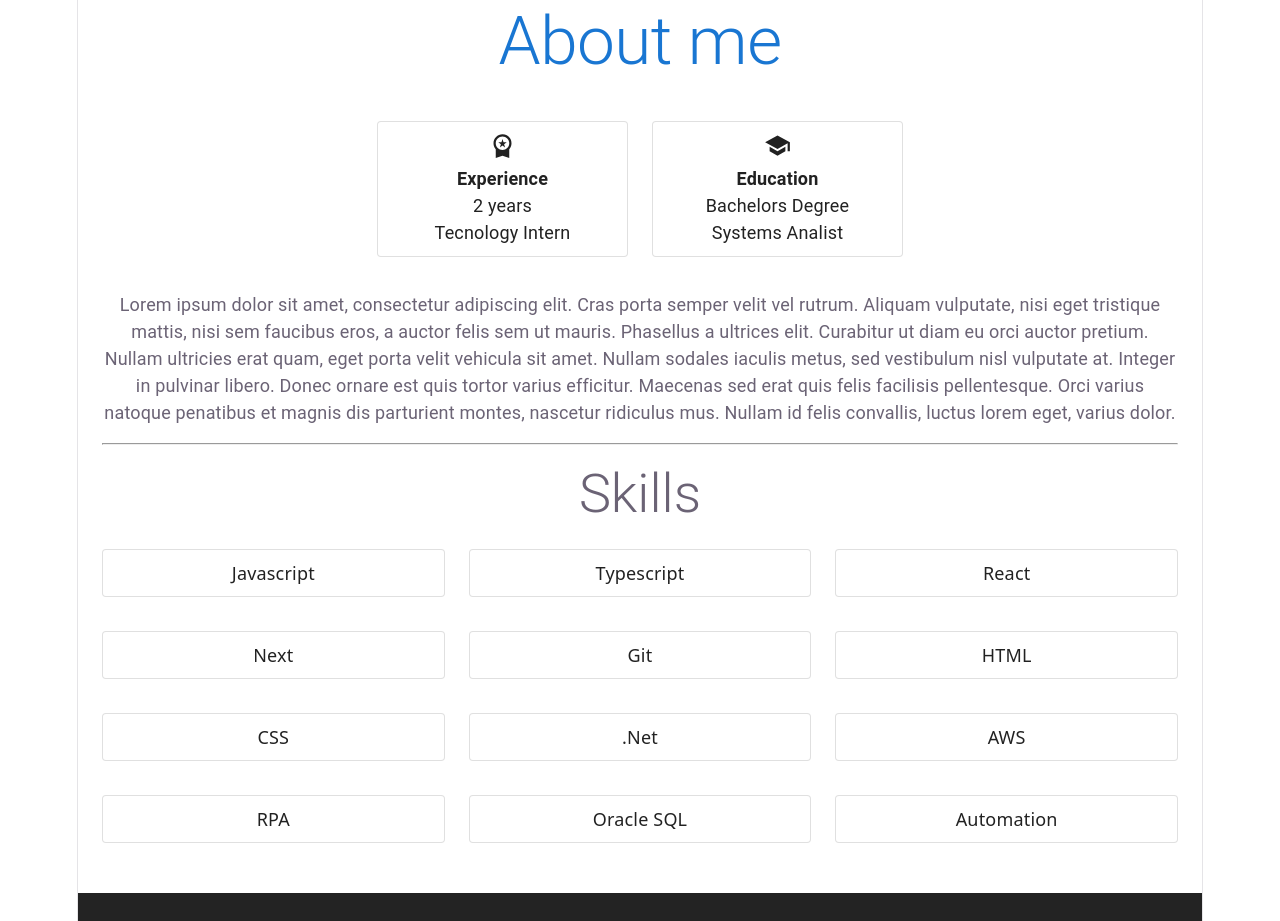
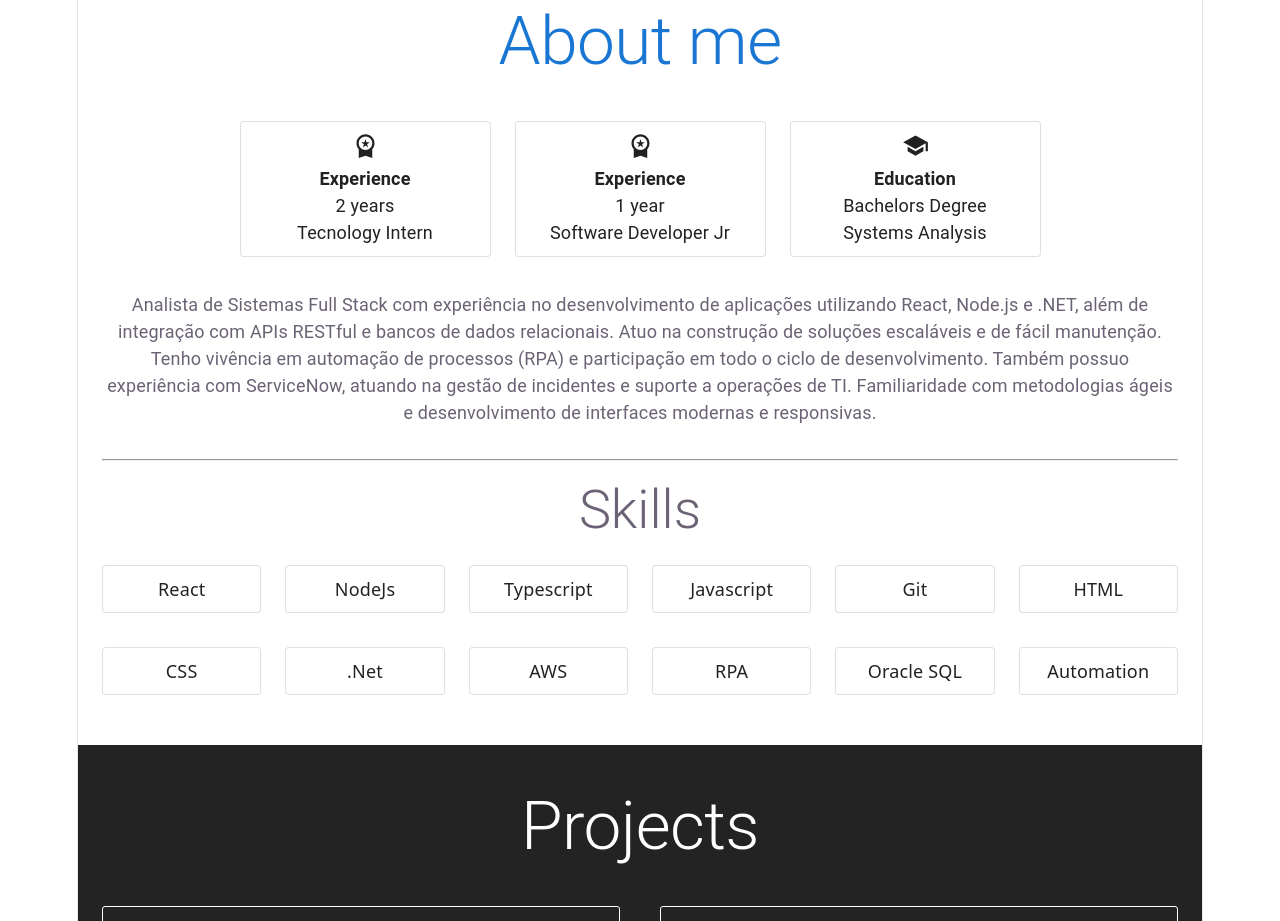
Before and after one commit to Levi-Almeida/my-portifolio, a React (Vite) app: page / in a window 1280 px wide. Shown: the part 840-1761 px from the top of the page. Built offline with nearby package versions, Linux system fonts and the light colour scheme; the HTML template or start-up script is replaced by a standard one.

Commit message:
feat: About Component UI and Infos

```diff
--- a/src/pages/Home/sections/About/About.tsx
+++ b/src/pages/Home/sections/About/About.tsx
@@ -15,7 +15,7 @@ const AboutSection: React.FC = () => {
     }));
 
     const skillsSet = [
-        "Javascript", "Typescript", "React", "Next", "Git", "HTML", "CSS", ".Net", "AWS", "RPA", "Oracle SQL", "Automation"
+        "React", "NodeJs", "Typescript", "Javascript", "Git", "HTML", "CSS", ".Net", "AWS", "RPA", "Oracle SQL", "Automation"
     ]
 
     return (
@@ -35,41 +35,46 @@ const AboutSection: React.FC = () => {
                             </StyledCard>
                         </AnimationComponent>
                     </Grid>
+
+                    <Grid size={{ xs: 8, md: 3 }}>
+                        <StyledCard variant="outlined">
+                            <WorkspacePremiumIcon />
+                            <Typography sx={{ textAlign: "center", fontWeight: 600 }}>Experience</Typography>
+                            <Typography sx={{ textAlign: "center" }}>1 year</Typography>
+                            <Typography sx={{ textAlign: "center" }}>Software Developer Jr</Typography>
+                        </StyledCard>
+
+                    </Grid>
+
                     <Grid size={{ xs: 8, md: 3 }}>
                         <AnimationComponent moveDirection="left">
                             <StyledCard variant="outlined">
                                 <SchoolIcon />
                                 <Typography sx={{ textAlign: "center", fontWeight: 600 }}>Education</Typography>
                                 <Typography sx={{ textAlign: "center" }}>Bachelors Degree</Typography>
-                                <Typography sx={{ textAlign: "center" }}>Systems Analist</Typography>
+                                <Typography sx={{ textAlign: "center" }}>Systems Analysis</Typography>
                             </StyledCard>
                         </AnimationComponent>
 
                     </Grid>
+
+
                 </Grid>
-                <Box sx={{ pb: 1 }}>
+                <Box sx={{ pb: 3 }}>
                     <Typography>
-                        Lorem ipsum dolor sit amet, consectetur adipiscing elit.
-                        Cras porta semper velit vel rutrum.
-                        Aliquam vulputate, nisi eget tristique mattis, nisi sem faucibus eros, a auctor felis sem ut mauris.
-                        Phasellus a ultrices elit.
-                        Curabitur ut diam eu orci auctor pretium.
-                        Nullam ultricies erat quam, eget porta velit vehicula sit amet.
-                        Nullam sodales iaculis metus, sed vestibulum nisl vulputate at.
-                        Integer in pulvinar libero.
-                        Donec ornare est quis tortor varius efficitur.
-                        Maecenas sed erat quis felis facilisis pellentesque.
-                        Orci varius natoque penatibus et magnis dis parturient montes, nascetur ridiculus mus. Nullam id felis convallis, luctus lorem eget, varius dolor.
+                        Analista de Sistemas Full Stack com experiência no desenvolvimento de aplicações utilizando React, Node.js e .NET, além de integração com APIs RESTful e bancos de dados relacionais. Atuo na construção de soluções escaláveis e de fácil manutenção.
+                        Tenho vivência em automação de processos (RPA) e participação em todo o ciclo de desenvolvimento. Também possuo experiência com ServiceNow, atuando na gestão de incidentes e suporte a operações de TI.
+                        Familiaridade com metodologias ágeis e desenvolvimento de interfaces modernas e responsivas.
                     </Typography>
                 </Box>
                 <hr />
-                <Box sx={{ id: "skills", pt: 1, mb: 3 }}>
+                <Box id="skills" sx={{ pt: 1, mb: 3 }}>
                     <Typography variant="h3" sx={{ textAlign: "center", fontWeight: 300 }}>Skills</Typography>
                 </Box>
                 <Box sx={{ mb: 5 }}>
                     <Grid container spacing={{ xs: 2, md: 3 }} columns={{ xs: 4, sm: 8, md: 12 }}>
                         {skillsSet.map((skill, index) => (
-                            <Grid key={index} size={{ xs: 2, sm: 4, md: 4 }}>
+                            <Grid key={index} size={{ xs: 2, sm: 4, md: 2 }}>
                                 <StyledCard variant="outlined" >
                                     {skill}
                                 </StyledCard>
```
